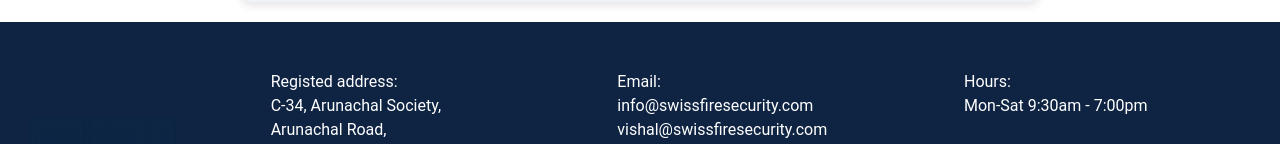
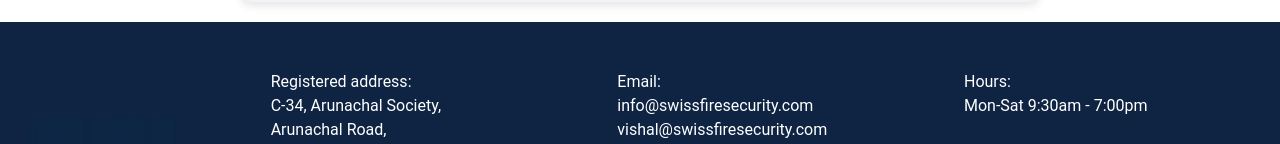
Before and after one commit to AdityaPanchal15/Swiss-Fire-Safty-Website, a Nuxt app: page / in a window 1280 px wide. Shown: the part 1510-1654 px from the top of the page. Built offline with nearby package versions, Linux system fonts and the light colour scheme.

Commit message:
Update Footer.vue

```diff
--- a/components/Footer.vue
+++ b/components/Footer.vue
@@ -5,7 +5,7 @@
         <img src="~/assets/logo.png" alt="Swiss Logo" :width="150" />
       </v-col>
       <v-col cols="12" md="3" sm="4">
-        <p>Registed address:</p>
+        <p>Registered address:</p>
         <p>C-34, Arunachal Society, <br /> Arunachal Road, <br /> Subhanpura, Vadodara, Gujarat 390023.</p>
         <br />
         <p>Branch address:</p>
```
